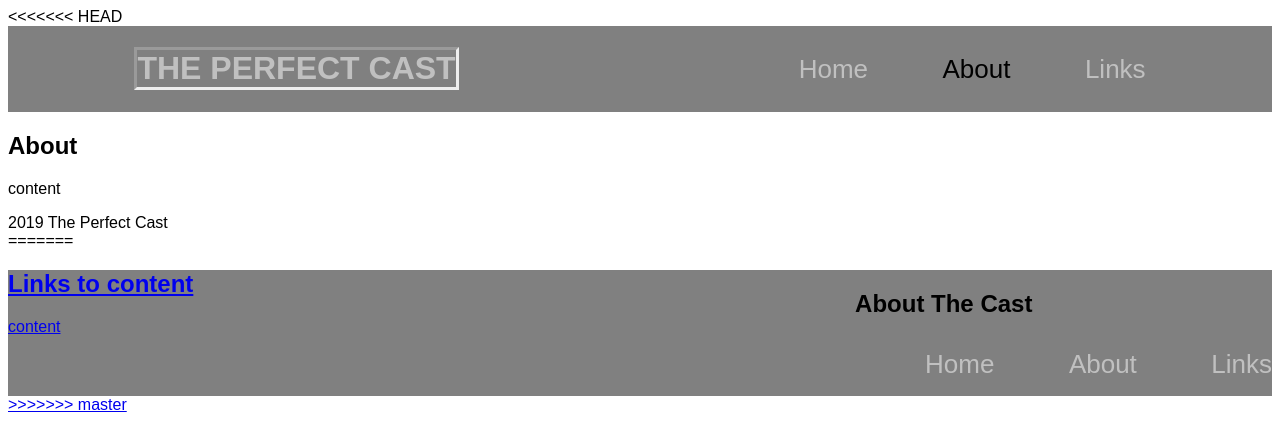
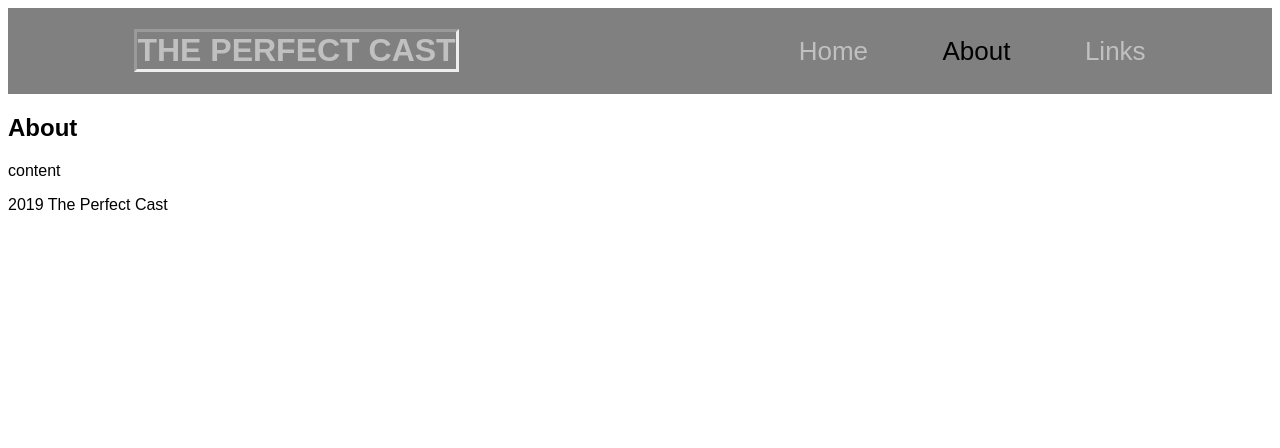
Before and after one commit to jazzy1234/theperfectcast, a plain HTML site: page page2.html in a window 1280 px wide. Drawn offline with Linux system fonts and the light colour scheme; files that its build step writes are made by us from their sources.

Commit message:
merge conflict fix

```diff
--- a/main.css
+++ b/main.css
@@ -1,5 +1,4 @@
 body {
-<<<<<<< HEAD
 	background:white;
 	font-family: arial;
 }
@@ -73,27 +72,3 @@ nav a::before {
 nav a:hover::before {
 	width: 100%;
 }
-
-
-
-
-
-
-
-
-
-
-
-
-
-
-
-
-
-
-
-
-=======
-	background: #999;
-}
->>>>>>> master
--- a/page2.html
+++ b/page2.html
@@ -2,29 +2,30 @@
 <html>
 	<head>
 		<title>About</title>
-<<<<<<< HEAD
 		<link rel="stylesheet" type="text/css" href="main.css" />
 	</head>
 	<body>
 		<header>
 			<div class="container">
-			<div class="navbarlogo"><h1 id="rcorners1">THE PERFECT CAST</h1></div>
-
+				<div class="navbarlogo">
+					<h1 id="rcorners1">THE PERFECT CAST</h1>
+				</div>
 				<nav>
 					<ul>
-						<li><a href="index.html">Home</a></li>
+						<li>
+							<a href="index.html">Home</a>
+						</li>
 						<li>About</li>
-						<li><a href="page3.html">Links</a></li>
+						<li>
+							<a href="page3.html">Links</a>
+						</li>
 					</ul>
 				</nav>
+			</div>
+		</header>
 
-		</header>
-			</div>
 		<h2>About</h2>
-			<p>content</p>
-
-
-
+		<p>content</p>
 
 		<div class="row">
 			<div class="col"></div>
@@ -34,27 +35,5 @@
 
 		<footer>2019 The Perfect Cast</footer>
 
-
-
-=======
-		<link href="styles/main.css" rel="stylesheet" />
-	</head>
-	<body>
-		<header>
-			<nav>
-				<h1>About The Cast</h1>
-				<ul>
-					<li><a href="index.html">Home</li>
-					<li>About</li>
-					<li><a href="page3.html">Links</li>
-				</ul>
-			</nav>
-		<h2>Links to content</h2>
-
-			<p>content</p>
-
-		</header>
->>>>>>> master
 	</body>
-
 </html>
```
Also changed, not shown: index.html (+6 -35 lines), page3.html (+6 -21 lines).
